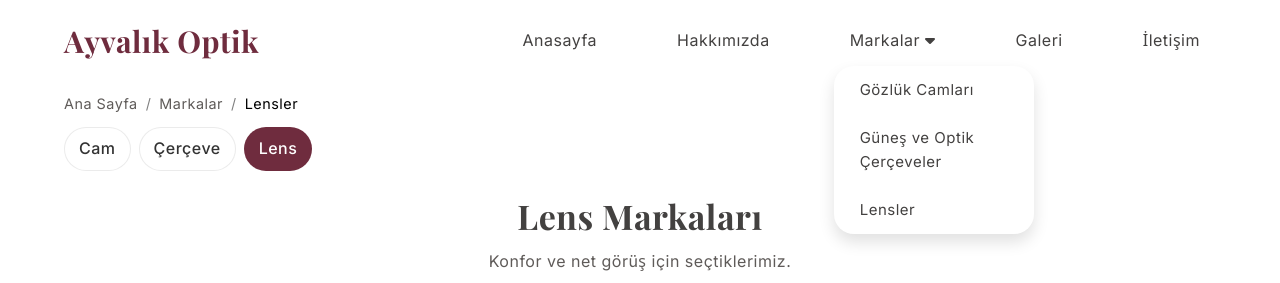
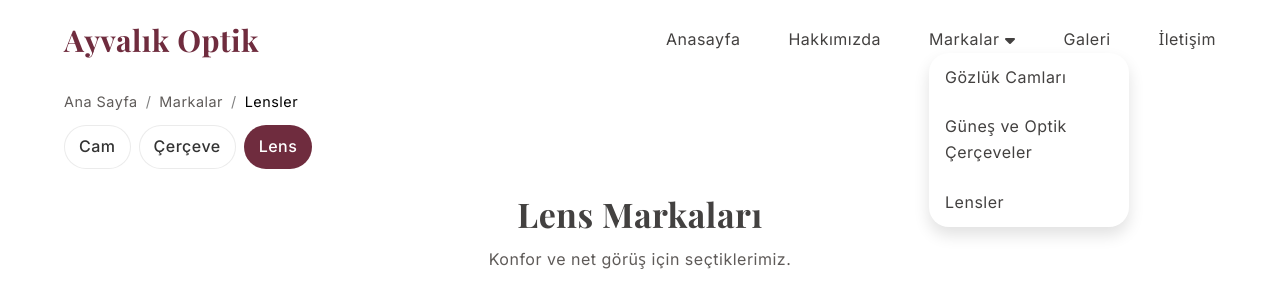
Before and after one commit to omercl/ayvalik-optik, a website with bundled scripts: page lens.html in a window 1280 px wide. Both pictures are taken after a click on the item "Markalar". Shown: the top 283 px of the page. Built offline with nearby package versions, Linux system fonts and the light colour scheme.

Commit message:
fix: navbar

```diff
--- a/css/components.css
+++ b/css/components.css
@@ -54,17 +54,23 @@
   width: 100%;
   display: flex;
   flex-direction: column;
-
   background: var(--color-bg);
   padding: 12px 16px 20px;
   box-shadow: 0 10px 18px rgb(0 0 0 / 6%);
   transition: left 0.3s var(--ease);
 }
 
-.nav-menu a {
-  display: block;
-  width: 100%;
-  padding: 12px 16px;
+@media (width <= 48em) {
+  .nav-menu a {
+    display: block;
+    width: 100%;
+    padding: 12px 16px;
+  }
+
+  .dropdown-content a {
+    font-size: 15px;
+    margin-left: 10px;
+  }
 }
 
 .nav-menu.showMenu {
@@ -93,8 +99,6 @@
 }
 
 .dropdown-content a {
-  font-size: 15px;
-  margin-left: 10px;
   padding: 12px 16px;
   display: block;
   text-align: left;
@@ -138,6 +142,10 @@
     display: none;
     border-radius: 20px;
     box-shadow: 0 8px 16px rgb(0 0 0 / 12%);
+  }
+
+  .dropdown-content a {
+    font-size: 16px;
   }
 
   .dropdown:hover .dropdown-content {
```
